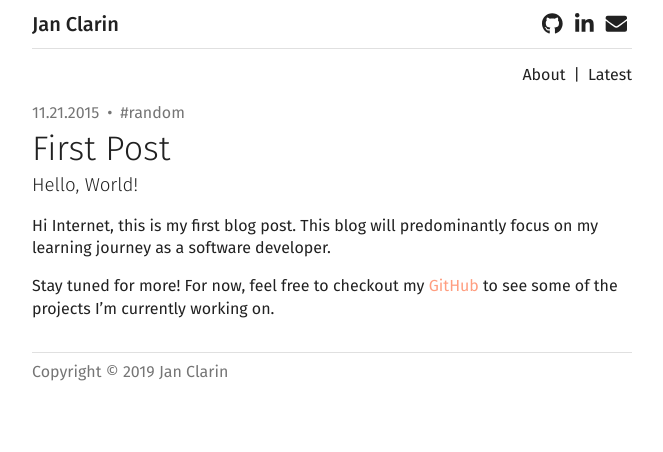
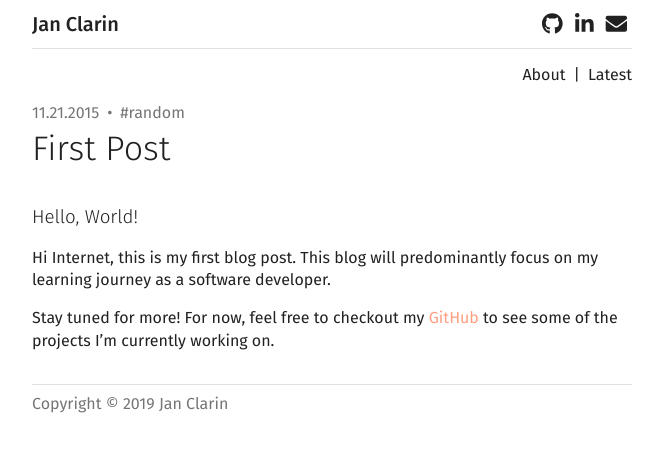
Before and after one commit to janclarin/janclarin.github.io, a Jekyll site: the page built from _posts/2015-11-21-first-post.md, in a window 1280 px wide. Shown: the top 452 px of the page, without its empty margins (308-971 px from the left). Built offline with Jekyll 4.4.1, drawn with Linux system fonts in a browser that asks for light colours; nearby versions of some CDN libraries; comment, search, counter and statistics services are not loaded.

Commit message:
Add margin below post header

```diff
--- a/_includes/posts.html
+++ b/_includes/posts.html
@@ -3,7 +3,7 @@
 <!-- TODO: Pagination -->
 <ul class="posts">
   {%- for post in posts -%}
-  <li class="post">
+  <li class="post-header">
     {%- include post-meta.html date=post.date tags=post.tags -%}
     <h1 class="post-title">
       <a href="{{ post.url | relative_url }}">{{ post.title | escape }}</a>
--- a/_sass/partials/_layout.scss
+++ b/_sass/partials/_layout.scss
@@ -82,7 +82,7 @@
   margin-top: $spacing-unit * 2;
 }
 
-.post {
+.post-header {
   margin-bottom: $spacing-unit * 2;
 }
 
```
